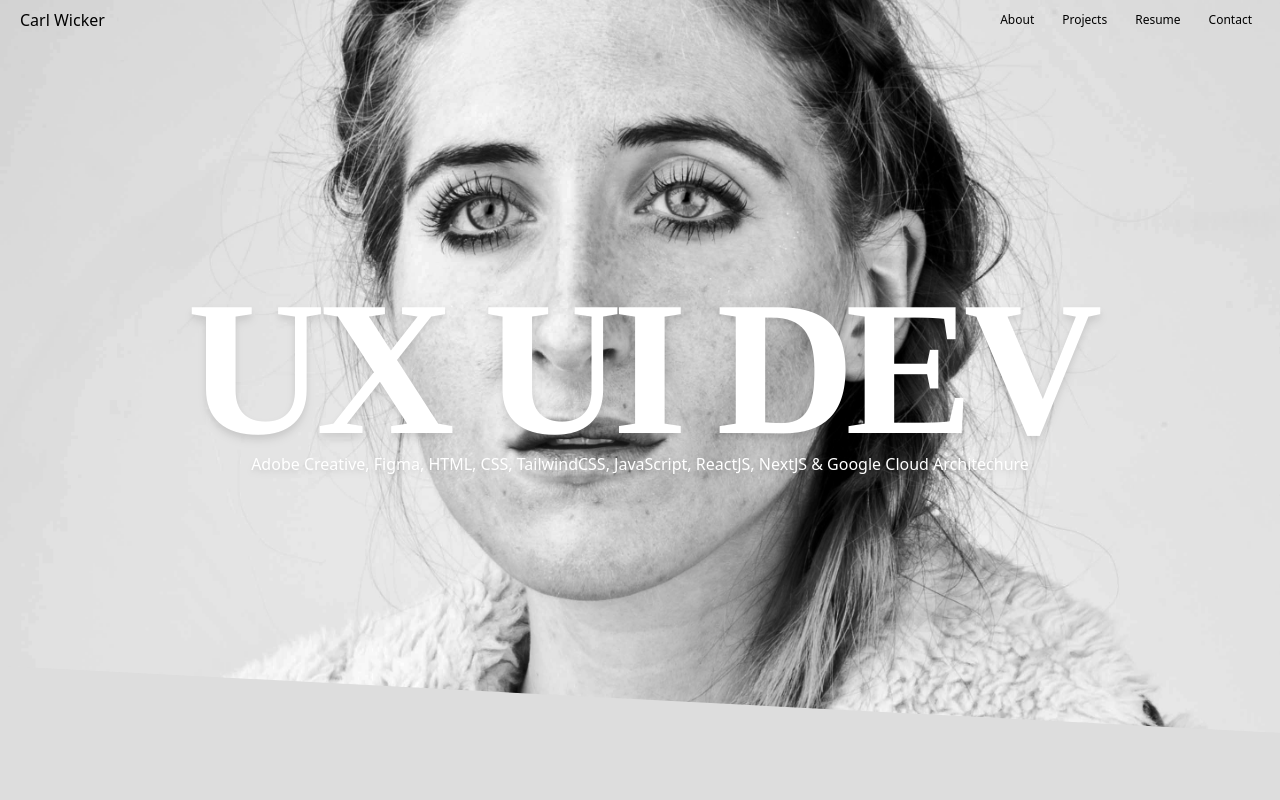
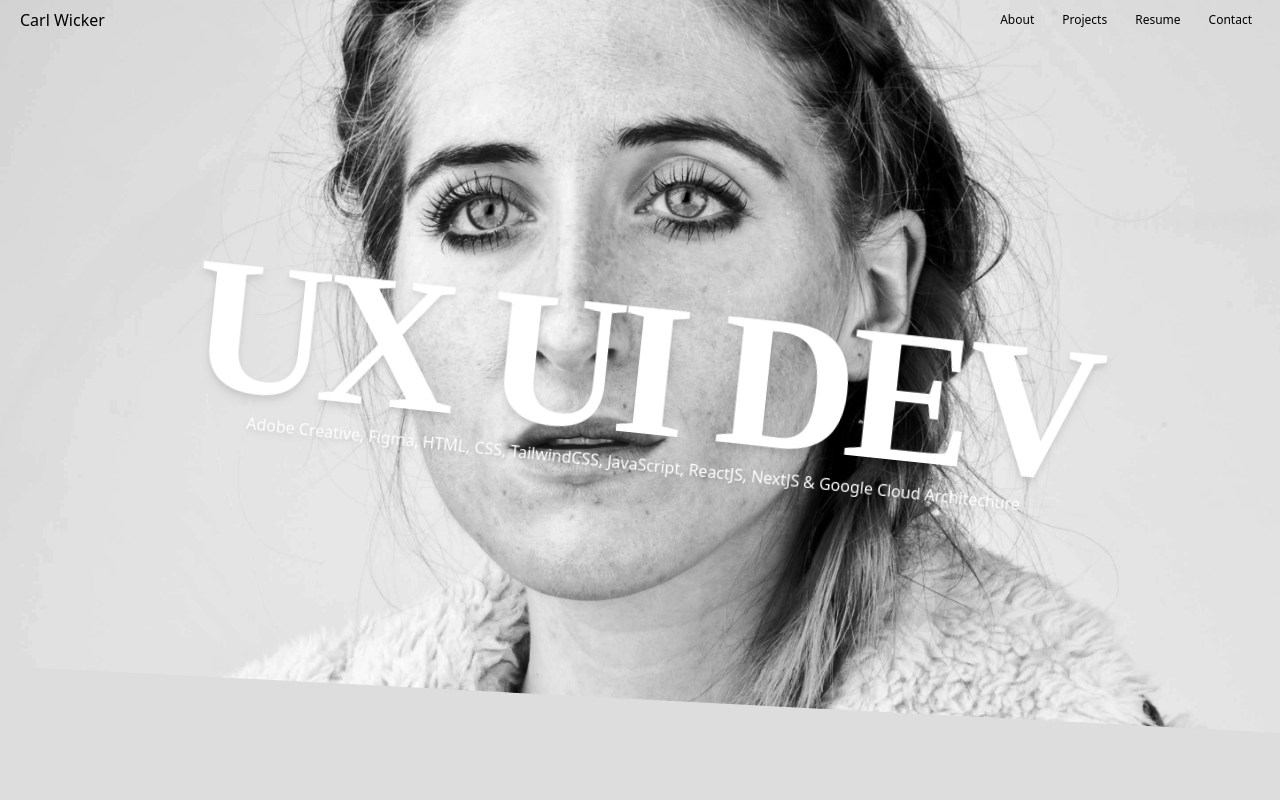
Before and after one commit to carlwicker/carlwicker-nextjs13, a Next.js app: page /paralax in a window 1280 px wide. Shown: the top 800 px of the page. Built offline with nearby package versions, Linux system fonts and the light colour scheme.

Commit message:
gsap installed and setup

```diff
--- a/app/paralax/Section1/Section1.tsx
+++ b/app/paralax/Section1/Section1.tsx
@@ -1,14 +1,34 @@
-import { useEffect } from "react";
+import { useEffect, useRef } from "react";
+import { gsap } from "gsap";
 
 export default function Section1() {
+  const headerRef = useRef<HTMLInputElement | null>(null);
+
   useEffect(() => {
-    const parallax: any = document.getElementById("paralax");
+    gsap.fromTo(
+      "#head",
+      {
+        rotation: -9,
+        x: 20,
+        autoAlpha: 0,
+      },
+      {
+        rotation: 6,
+        x: 0,
+        autoAlpha: 1,
+        duration: 0.5,
+      }
+    );
+  }, []);
 
-    window.addEventListener("scroll", () => {
-      let offset = window.pageYOffset - 400;
-      parallax.style.backgroundPositionY = offset * 0.7 + "px";
-    });
-  }, []);
+  // useEffect(() => {
+  //   const parallax: any = document.getElementById("paralax");
+
+  //   window.addEventListener("scroll", () => {
+  //     let offset = window.pageYOffset - 400;
+  //     parallax.style.backgroundPositionY = offset * 0.7 + "px";
+  //   });
+  // }, []);
 
   return (
     <section
@@ -20,7 +40,11 @@ export default function Section1() {
       }}
       className="flex w-full bg-cover items-center min-h-screen justify-center"
     >
-      <div className="flex flex-col ease-in duration-1000  mx-auto justify-center align-middle">
+      <div
+        ref={headerRef}
+        id="head"
+        className="head flex flex-col mx-auto justify-center align-middle opacity-0"
+      >
         <h1
           className="uppercase font-black text-white text-9xl tracking-tighter scale-150 drop-shadow-md mx-auto"
           style={{ fontFamily: "times" }}
```
Also changed, not shown: package.json (+7 -7 lines), 1 other file (tests, documents, lock files or other folders).
